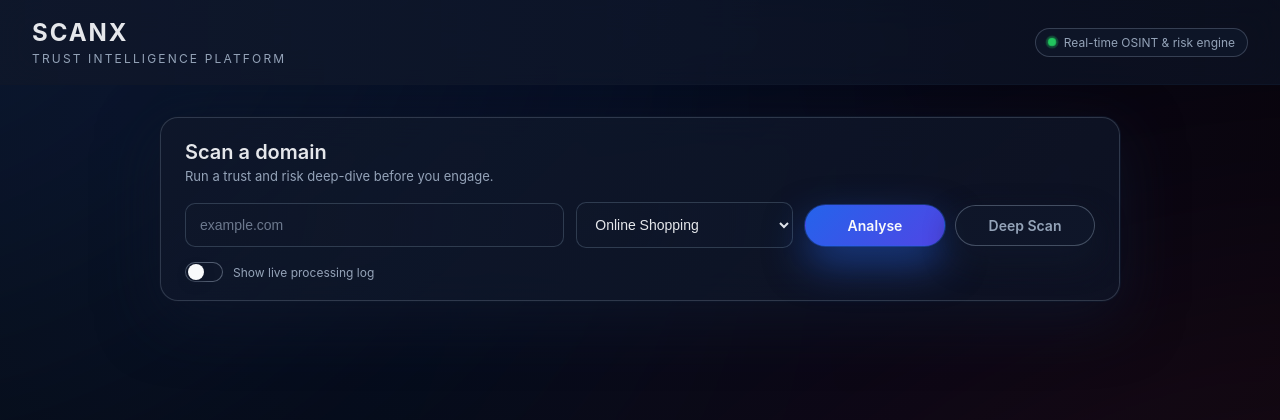
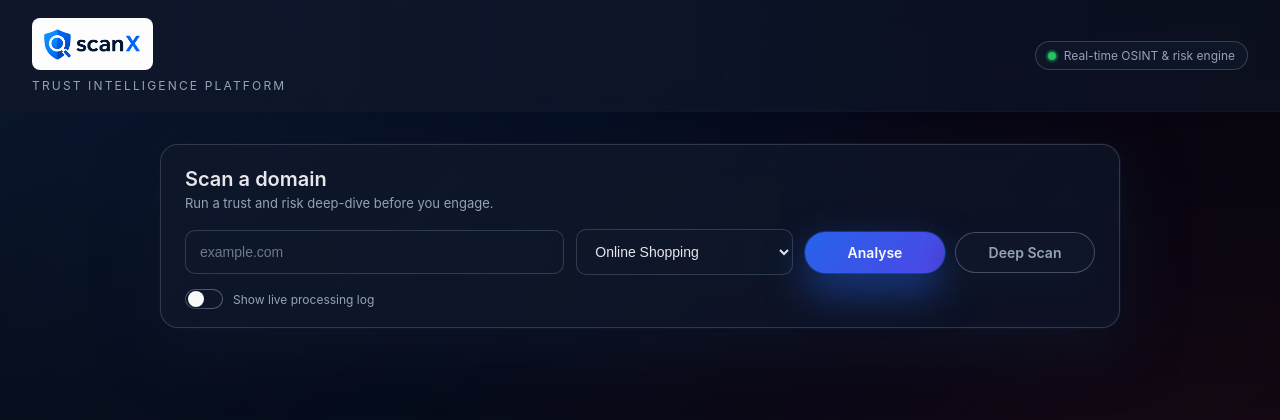
Before and after one commit to shubhushubhu99/scanX, a Flask app: page / in a window 1280 px wide. Shown: the top 420 px of the page. Run offline with Flask 3, Linux system fonts and the light colour scheme.

Commit message:
feat: add scanX logo to top bar

```diff
--- a/static/css/style.css
+++ b/static/css/style.css
@@ -67,7 +67,16 @@ body::before {
 
 .brand {
   display: flex;
-  flex-direction: column;
+  align-items: center;
+  flex-wrap: wrap;
+  gap: 4px 12px;
+}
+
+.brand-logo {
+  height: 52px;
+  width: auto;
+  object-fit: contain;
+  border-radius: 8px;
 }
 
 .brand .logo {
@@ -83,6 +92,7 @@ body::before {
   text-transform: uppercase;
   letter-spacing: 0.18em;
   color: var(--muted);
+  flex-basis: 100%;
 }
 
 .top-meta {
--- a/templates/index.html
+++ b/templates/index.html
@@ -1,16 +1,18 @@
 <!DOCTYPE html>
 <html lang="en">
+
 <head>
   <meta charset="UTF-8" />
   <title>scanX — Trust Intelligence</title>
   <link rel="stylesheet" href="/static/css/style.css" />
 </head>
+
 <body>
 
   <!-- TOP BAR -->
   <header class="topbar">
     <div class="brand">
-      <span class="logo">scanX</span>
+      <img src="/static/images/scanx-logo.png" alt="scanX logo" class="brand-logo" />
       <span class="subtitle">Trust Intelligence Platform</span>
     </div>
 
@@ -41,32 +43,21 @@
         </select>
 
         <div class="input-actions">
-          <button
-            id="analyzeBtn"
-            class="action-btn primary"
-            type="button"
-            onclick="startScan('analyze')"
-          >
+          <button id="analyzeBtn" class="action-btn primary" type="button" onclick="startScan('analyze')">
             Analyse
           </button>
-          <button
-            id="deepScanBtn"
-            class="action-btn secondary"
-            type="button"
-            onclick="startScan('deep')"
-          >
+          <button id="deepScanBtn" class="action-btn secondary" type="button" onclick="startScan('deep')">
             Deep Scan
+          </button>
+          <button id="newScanBtn" class="ghost-btn hidden" type="button" onclick="resetScan()">
+            ↺ New Scan
           </button>
         </div>
       </div>
 
       <div class="input-footer">
         <label class="toggle-row">
-          <input
-            id="logToggle"
-            type="checkbox"
-            onchange="toggleLiveLog(this.checked)"
-          />
+          <input id="logToggle" type="checkbox" onchange="toggleLiveLog(this.checked)" />
           <span class="toggle-visual">
             <span class="toggle-thumb"></span>
           </span>
@@ -75,7 +66,6 @@
       </div>
     </div>
   </section>
-
   <!-- DASHBOARD -->
   <main id="dashboard" class="dashboard hidden">
 
@@ -164,12 +154,7 @@
             <span class="log-dot"></span>
             <span>Live Processing Log</span>
           </div>
-          <button
-            id="downloadLogsBtn"
-            type="button"
-            class="ghost-btn"
-            onclick="downloadLogs()"
-          >
+          <button id="downloadLogsBtn" type="button" class="ghost-btn" onclick="downloadLogs()">
             Download logs
           </button>
         </header>
@@ -185,10 +170,7 @@
           <h3 id="modalTitle">References</h3>
           <ul id="modalLinks"></ul>
 
-    <button
-      id="closeModalBtn"
-      type="button"
-      class="close-btn">
+          <button id="closeModalBtn" type="button" class="close-btn">
             Close
           </button>
         </div>
@@ -231,4 +213,5 @@
 
   <script src="/static/js/main.js"></script>
 </body>
+
 </html>
```
Also changed, not shown: other parts of static/css/style.css (+108 -17 lines), static/images/scanx-logo.png (added). Lines whose indentation alone changed are shown as unchanged.
